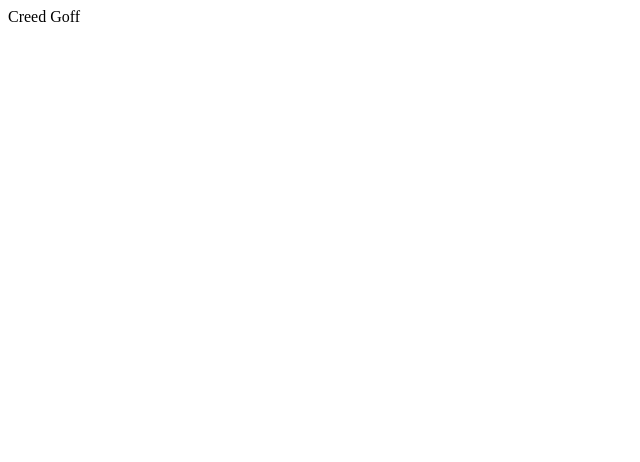
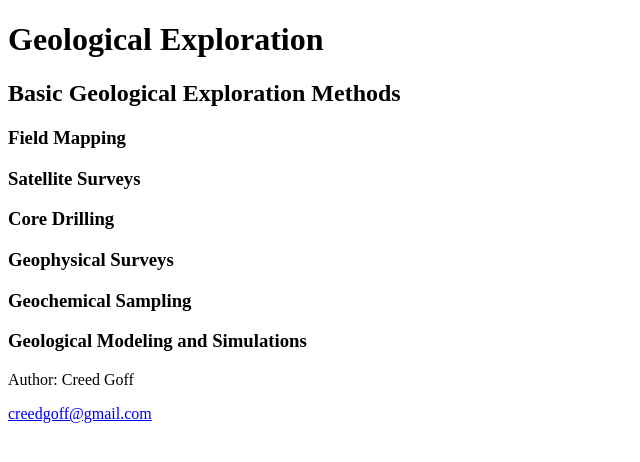
Before and after one commit to deltafiveoh/LaunchCodeWebsite, a plain HTML site: page index.html in a window 1280 px wide. Shown: the whole page, without its empty margins (0-640 px from the left). Drawn offline with Linux system fonts and the light colour scheme.

Commit message:
-m New Changes

```diff
--- a/index.html
+++ b/index.html
@@ -1 +1,44 @@
-<p>Creed Goff</p>
+<!DOCTYPE html>
+
+<html>
+   <head>
+      <title>CG Geo Example</title>
+   </head>
+
+   <body>
+
+		<h1>Geological Exploration</h1>
+
+		<main>
+			<h2>Basic Geological Exploration Methods</h2>
+			<article>
+				<h3>Field Mapping</h3>
+			</article>
+
+			<article>
+				<h3>Satellite Surveys</h3>
+			</article>
+
+			<article>
+				<h3>Core Drilling</h3>
+			</article>
+
+			<article>
+				<h3>Geophysical Surveys</h3>
+			</article>
+
+			<article>
+				<h3>Geochemical Sampling</h3>
+			</article>
+
+			<article>
+				<h3>Geological Modeling and Simulations</h3>
+			</article>
+
+		</main>
+		<footer>
+			<p>Author: Creed Goff</p>
+			<p><a href="mailto:creedgoff@gmail.com">creedgoff@gmail.com</a></p>
+		</footer>
+   </body>
+</html>
```
